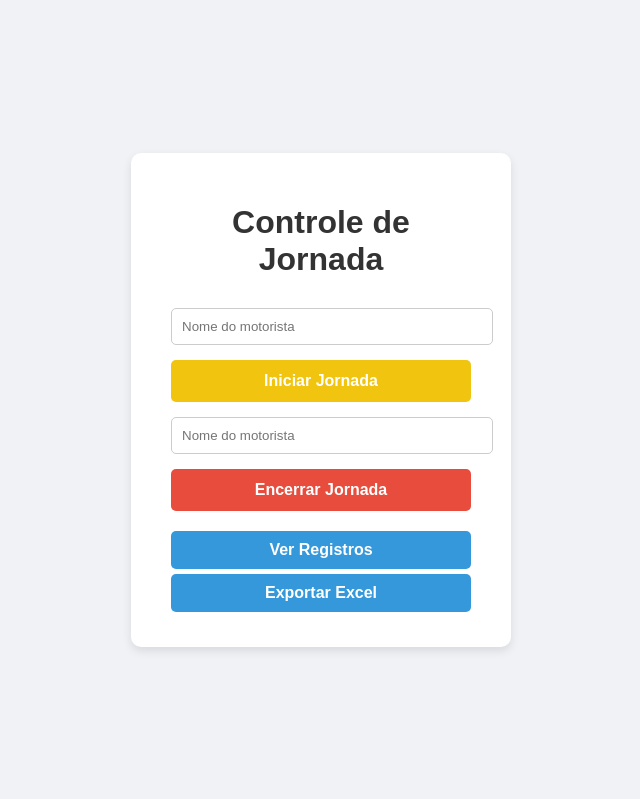
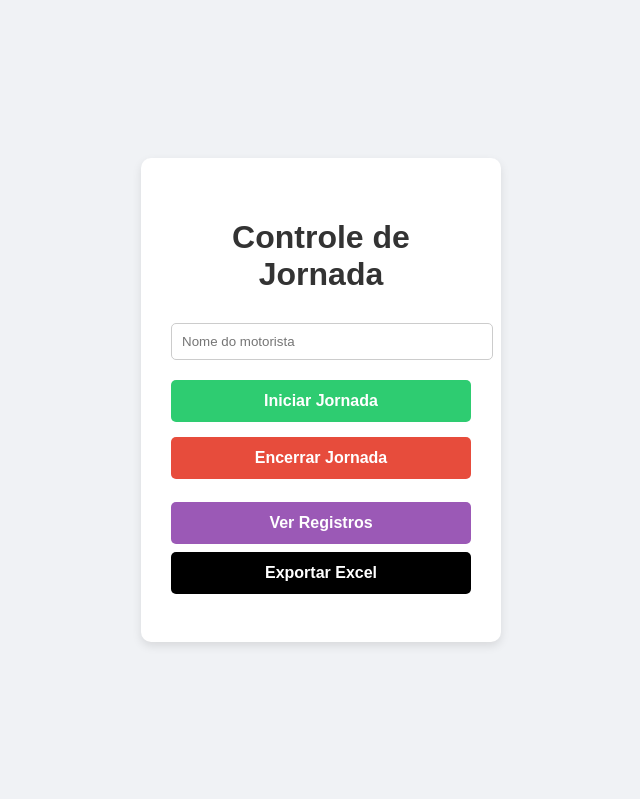
Before and after one commit to Hanselmorey/app-jornada, a Flask app: page / in a window 1280 px wide. Shown: the whole page, without its empty margins (319-959 px from the left). Run offline with Flask 3, Linux system fonts and the light colour scheme.

Commit message:
Ajuste de layout

```diff
--- a/templates/index.html
+++ b/templates/index.html
@@ -7,28 +7,27 @@
             font-family: Arial, sans-serif;
             background-color: #f0f2f5;
             display: flex;
-            flex-direction: column;
+            justify-content: center;
             align-items: center;
-            justify-content: center;
             min-height: 100vh;
             margin: 0;
+        }
+        .container {
+            background-color: white;
+            padding: 40px 30px;
+            border-radius: 10px;
+            box-shadow: 0 4px 10px rgba(0,0,0,0.1);
+            text-align: center;
+            width: 300px;
         }
         h1 {
             margin-bottom: 30px;
             color: #333;
         }
-        .container {
-            background-color: white;
-            padding: 30px 40px;
-            border-radius: 10px;
-            box-shadow: 0px 4px 10px rgba(0,0,0,0.1);
-            text-align: center;
-            width: 300px;
-        }
         input[type="text"] {
             width: 100%;
             padding: 10px;
-            margin-bottom: 15px;
+            margin-bottom: 20px;
             border: 1px solid #ccc;
             border-radius: 5px;
         }
@@ -43,18 +42,19 @@
             cursor: pointer;
             font-size: 16px;
         }
-        .btn-iniciar { background-color: #f1c40f; }  /* amarelo */
+        .btn-iniciar { background-color: #2ecc71; }  /* verde */
         .btn-encerrar { background-color: #e74c3c; } /* vermelho */
         .btn-link {
             display: block;
             text-decoration: none;
-            padding: 10px;
-            margin: 5px 0;
-            background-color: #3498db;
+            padding: 12px;
+            margin: 8px 0;
+            border-radius: 5px;
             color: white;
-            border-radius: 5px;
             font-weight: bold;
         }
+        .btn-registros { background-color: #9b59b6; } /* roxo */
+        .btn-exportar { background-color: #000000; }   /* preto */
         .flash-success {
             background-color: #2ecc71;
             color: white;
@@ -89,12 +89,12 @@
         </form>
 
         <form method="POST" action="/encerrar">
-            <input type="text" name="motorista" placeholder="Nome do motorista" required>
+            <input type="hidden" name="motorista" value="">
             <button type="submit" class="btn-encerrar">Encerrar Jornada</button>
         </form>
 
-        <a href="/registros" class="btn-link">Ver Registros</a>
-        <a href="/exportar" class="btn-link">Exportar Excel</a>
+        <a href="/registros" class="btn-link btn-registros">Ver Registros</a>
+        <a href="/exportar" class="btn-link btn-exportar">Exportar Excel</a>
     </div>
 </body>
 </html>
```
Also changed, not shown: templates/registros.html (+5 -5 lines).
